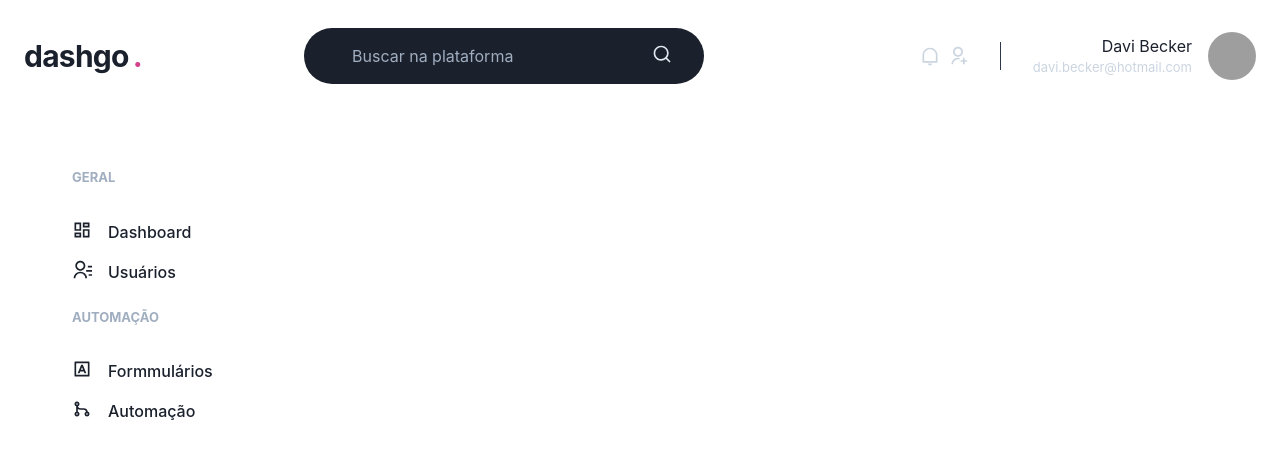
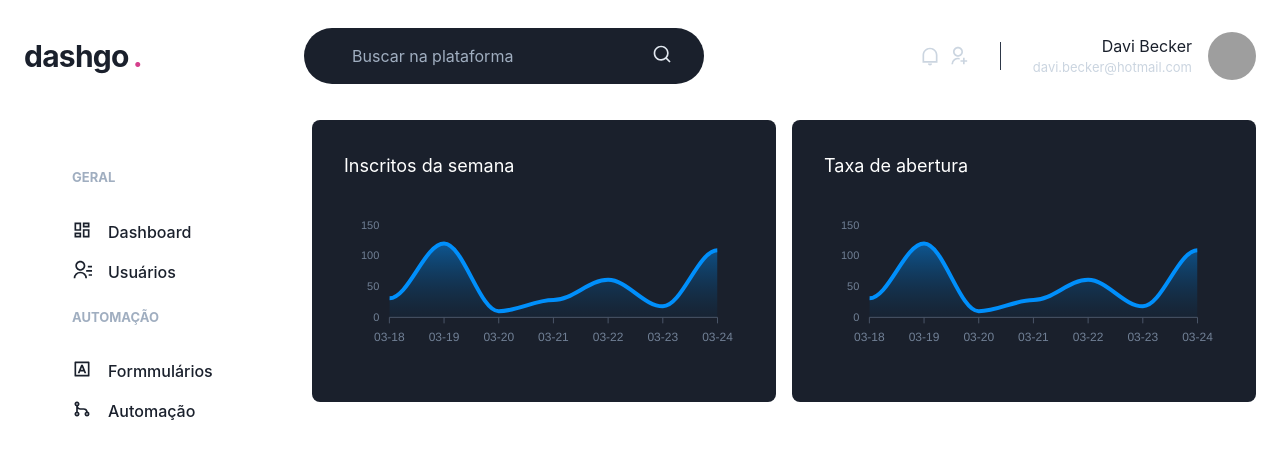
Before and after one commit to davibeck/projects, a Next.js app: page /dashboard in a window 1280 px wide. Shown: the top 458 px of the page. Built offline with nearby package versions, Linux system fonts and the light colour scheme; grey boxes are pictures that could not be loaded.

Commit message:
charts added

```diff
--- a/package.json
+++ b/package.json
@@ -17,11 +17,13 @@
     "@types/node": "18.13.0",
     "@types/react": "18.0.28",
     "@types/react-dom": "18.0.10",
+    "apexcharts": "^3.37.1",
     "eslint": "8.34.0",
     "eslint-config-next": "13.1.6",
     "framer-motion": "^9.0.2",
     "next": "13.1.6",
     "react": "18.2.0",
+    "react-apexcharts": "^1.4.0",
     "react-dom": "18.2.0",
     "react-icons": "^4.7.1",
     "typescript": "4.9.5"
--- a/src/pages/dashboard.tsx
+++ b/src/pages/dashboard.tsx
@@ -1,14 +1,104 @@
 import { Header } from "@/components/Header";
 import { Sidebar } from "@/components/Sidebar";
-import { Flex } from "@chakra-ui/react";
+import { Box, Flex, SimpleGrid, Text, theme } from "@chakra-ui/react";
+import dynamic from "next/dynamic";
 
 export default function Dashboard() {
+  const Chart = dynamic(() => import("react-apexcharts"), {
+    ssr: false,
+  });
+  const options = {
+    chart: {
+      toolbar: {
+        show: false,
+      },
+      zoom: {
+        enabled: false,
+      },
+      foreColor: theme.colors.gray[500],
+    },
+    grid: {
+      show: false,
+    },
+    dataLabels: {
+      enabled: false,
+    },
+    tooltip: {
+      enabled: false,
+    },
+    xaxis: {
+      axisBorder: {
+        color: theme.colors.gray[600],
+      },
+      axisTicks: {
+        color: theme.colors.gray[600],
+      },
+      categories: [
+        "03-18",
+        "03-19",
+        "03-20",
+        "03-21",
+        "03-22",
+        "03-23",
+        "03-24",
+      ],
+    },
+    fill: {
+      opacity: 0.3,
+      type: "gradient",
+      gradient: {
+        shade: "dark",
+        opacityFrom: 0.7,
+        opacityTo: 0.3,
+      },
+    },
+  };
+  const series = [
+    {
+      name: "series1",
+      data: [31, 120, 10, 28, 61, 18, 109],
+    },
+  ];
+
   return (
     <Flex direction="column" h="100vh">
       <Header />
 
       <Flex w="100%" my="6" maxWidth={1480} mx="auto" px="6">
         <Sidebar />
+
+        <SimpleGrid
+          flex="1"
+          gap="4"
+          minChildWidth="320px"
+          alignContent="flex-start"
+        >
+          <Box p="8" bg="gray.800" borderRadius={8} textColor="white" pb="4">
+            <Text fontSize="lg" mb="4">
+              Inscritos da semana
+            </Text>
+            <Chart
+              options={options}
+              series={series}
+              type="area"
+              height={160}
+              width="100%"
+            />
+          </Box>
+
+          <Box p="8" bg="gray.800" borderRadius={8} textColor="white">
+            <Text fontSize="lg" mb="4">
+              Taxa de abertura
+            </Text>
+            <Chart
+              options={options}
+              series={series}
+              type="area"
+              height={160}
+              width="100%"
+            />
+          </Box>
+        </SimpleGrid>
       </Flex>
     </Flex>
   );
```
Also changed, not shown: 1 other file (tests, documents, lock files or other folders).
